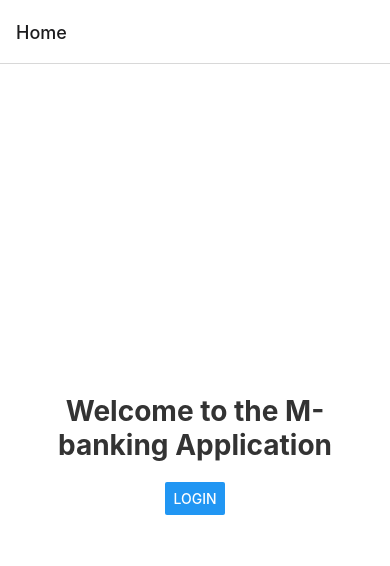
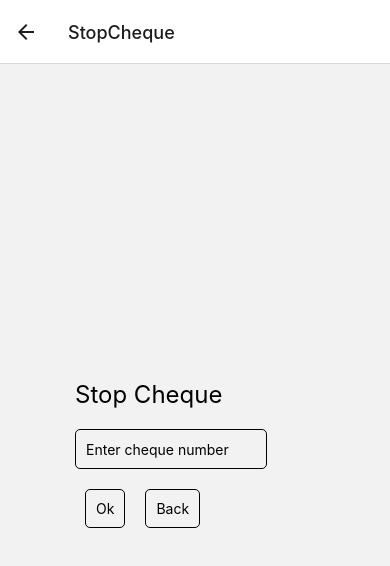
Before and after one commit to danieljuma5/M-Banking-Project, a React Native app: screen /StopCheque in a window 390 px wide. Shown: the top 566 px of the page. Built offline with nearby package versions, Linux system fonts and the light colour scheme.

Commit message:
Added Cheque Stopping feature to App

```diff
--- a/src/navigation/AppNavigator.js
+++ b/src/navigation/AppNavigator.js
@@ -7,6 +7,7 @@ import UserRegistration from '../screens/UserRegistrationScreen';
 import BankServices from '../screens/BankServicesScreen';
 import Deposit from '../screens/services/DepositScreen';
 import BalanceEnquiry from '../screens/services/BalanceEnquiryScreen';
+import StopCheque from '../screens/services/StopChequeScreen';
 
 
 
@@ -21,6 +22,7 @@ const AppNavigator = () => {
       <Stack.Screen name='Services' component={BankServices} />
       <Stack.Screen name='Deposit' component={Deposit} />
       <Stack.Screen name='Balance' component={BalanceEnquiry} />
+      <Stack.Screen name='StopCheque' component={StopCheque} />
     </Stack.Navigator>
   );
 };
--- a/src/screens/BankServicesScreen.js
+++ b/src/screens/BankServicesScreen.js
@@ -46,7 +46,7 @@ const BankServices = () => {
 
   const handleStopCheque = () => {
     // Navigation or logic for Stop Cheque service
-    // For example: navigation.navigate('StopChequeScreen');
+    navigation.navigate('StopCheque');
   };
 
   const handleChangePin = () => {
--- /dev/null
+++ b/src/screens/services/StopChequeScreen.js
@@ -0,0 +1,131 @@
+import React, { useState } from 'react';
+import { StyleSheet, View, Text, TextInput, TouchableOpacity, Alert } from 'react-native';
+import { useNavigation } from '@react-navigation/native';
+
+const StopCheque = () => {
+  const navigation = useNavigation();
+  const [chequeNumber, setChequeNumber] = useState('');
+  const [confirmed, setConfirmed] = useState(false);
+
+  const handleBack = () => {
+    navigation.goBack();
+  };
+
+  const handleStopCheque = () => {
+    if (!chequeNumber || isNaN(chequeNumber)) {
+      Alert.alert('Error', 'Please enter a valid Cheque number');
+      return;
+    }
+
+    Alert.alert(
+      'Confirm Stop Cheque',
+      `Are you sure you want to Stop Cheque with Cheque No. ${chequeNumber} `,
+      [
+        {
+          text: 'Cancel',
+          onPress: () => {},
+          style: 'cancel',
+        },
+        {
+          text: 'Confirm',
+          onPress: () => {
+            handleConfirm();
+            console.log(`Cheque Number ${chequeNumber} stopped.`);
+          },
+        },
+      ],
+      { cancelable: false }
+    );
+  };
+
+  const handleConfirm = () => {
+    setConfirmed(true);
+  };
+
+  return (
+    <View style={styles.container}>
+      {!confirmed ? (
+        <View>
+          <Text style={styles.title}>Stop Cheque</Text>
+          <TextInput
+            style={styles.input}
+            placeholder="Enter cheque number"
+            keyboardType="numeric"
+            value={chequeNumber}
+            onChangeText={(num) => setChequeNumber(num)}
+          />
+          <View style={styles.buttonsContainer}>
+            <TouchableOpacity style={styles.button} onPress={handleStopCheque}>
+              <Text>Ok</Text>
+            </TouchableOpacity>
+            <TouchableOpacity style={styles.button} onPress={handleBack}>
+              <Text>Back</Text>
+            </TouchableOpacity>
+          </View>
+        </View>
+      ) : (
+        <View style={styles.confirmationContainer}>
+          <Text style={[styles.confirmationText, styles.stoppedText]}>
+            {`Cheque with number ${chequeNumber} stopped`}
+          </Text>
+          <TouchableOpacity style={styles.confirmationButton} onPress={handleBack}>
+            <Text style={styles.buttonText}>Back</Text>
+          </TouchableOpacity>
+        </View>
+      )}
+    </View>
+  );
+};
+
+const styles = StyleSheet.create({
+  container: {
+    flex: 1,
+    alignItems: 'center',
+    justifyContent: 'center',
+  },
+  title: {
+    fontSize: 24,
+    marginBottom: 20,
+  },
+  input: {
+    width: '80%',
+    height: 40,
+    borderWidth: 1,
+    borderRadius: 5,
+    paddingHorizontal: 10,
+    marginBottom: 20,
+  },
+  buttonsContainer: {
+    flexDirection: 'row',
+  },
+  button: {
+    padding: 10,
+    marginHorizontal: 10,
+    borderWidth: 1,
+    borderRadius: 5,
+  },
+  confirmationContainer: {
+    alignItems: 'center',
+  },
+  confirmationText: {
+    fontSize: 18,
+    marginTop: 20,
+    textAlign: 'center',
+  },
+  stoppedText: {
+    color: 'red', // Change color as needed
+  },
+  confirmationButton: {
+    marginTop: 20,
+    paddingVertical: 10,
+    paddingHorizontal: 20,
+    borderWidth: 1,
+    borderRadius: 5,
+    alignSelf: 'auto',
+  },
+  buttonText: {
+    textAlign: 'center',
+  },
+});
+
+export default StopCheque;
```
